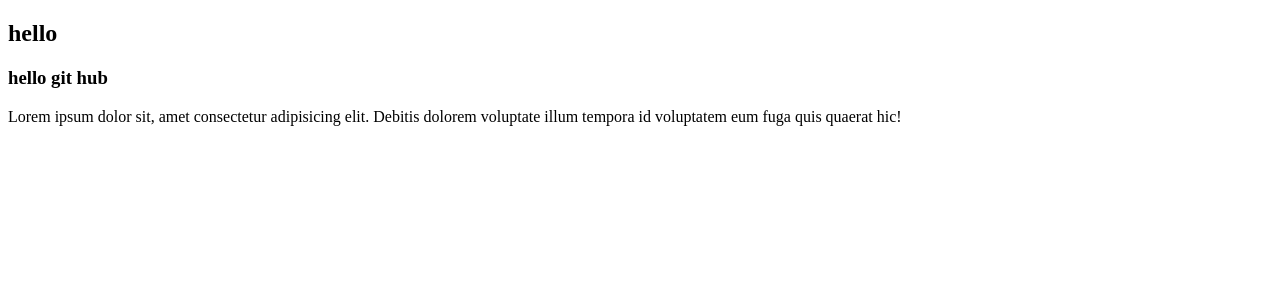
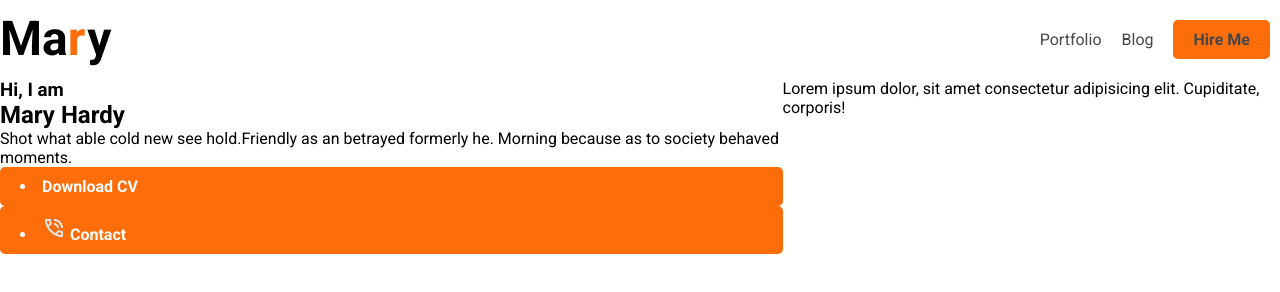
Before and after one commit to OmorFaruk-Code/fast-portfolio-project-resources-main, a plain HTML site: page index.html in a window 1280 px wide. Drawn offline with Linux system fonts and the light colour scheme.

Commit message:
nav bar complit

```diff
--- a/index.html
+++ b/index.html
@@ -5,10 +5,39 @@
     <meta name="viewport" content="width=device-width, initial-scale=1.0">
     <title>Fast Portfolio Project</title>
     <link rel="stylesheet" href="./style.css">
+    <!-- Google Font Link -->
+     <link rel="preconnect" href="https://fonts.googleapis.com">
+    <link rel="preconnect" href="https://fonts.gstatic.com" crossorigin>
+    <link href="https://fonts.googleapis.com/css2?family=Roboto+Mono:ital,wght@0,100..700;1,100..700&family=Roboto:ital,wght@0,100..900;1,100..900&display=swap" rel="stylesheet">
 </head>
 <body>
-    <h2>hello</h2>
-    <h3>hello git hub</h3>
-    <p>Lorem ipsum dolor sit, amet consectetur adipisicing elit. Debitis dolorem voluptate illum tempora id voluptatem eum fuga quis quaerat hic!</p>
+    <!-- Header Section ST -->
+    <header>
+        <nav class="container">
+            <div class="logo">
+                <h2>Ma<span>r</span>y</h2>
+            </div>
+            <div class="nav-item">
+                <li><a href="#">Portfolio</a></li>
+                <li><a href="#">Blog</a></li>
+                <li class="btn"><a href="#">Hire Me</a></li>
+            </div>
+        </nav>
+    </header>
+    <!-- Header sectin End -->
+    <section class="container section-container">
+        <div class="left">
+            <h3>Hi, I  am</h3>
+            <h2>Mary Hardy</h2>
+            <p>Shot what able cold new see hold.Friendly as an betrayed formerly he. Morning because as to society behaved moments.</p>
+            <div class="button">
+                <li class="btn">Download CV</li>
+                <li class="btn"> <img src="./images/icons/phone.png" alt=""> Contact</li>
+            </div>
+        </div>
+        <div class="right">
+            <p>Lorem ipsum dolor, sit amet consectetur adipisicing elit. Cupiditate, corporis!</p>
+        </div>
+    </section>
 </body>
 </html>
--- a/style.css
+++ b/style.css
@@ -0,0 +1,46 @@
+*{
+    margin: 0%;
+    padding: 0%;
+    font-family: "Roboto", sans-serif;
+}
+.container{
+    max-width: 100rem;
+    margin: auto;
+    padding-top: 10px;
+
+}
+.btn{
+    background: #FD6E0A;
+    color: white;
+    font-weight: bold;
+    padding: 10px 20px;
+    border-radius: 5px;
+
+}
+nav{
+    display: flex;
+    justify-content: space-between;
+}
+.logo{
+    font-size: 2rem;
+}
+span{
+    color: #FD6E0A;
+    letter-spacing: 2px;
+}
+.nav-item{
+    display: flex;
+    align-items: center;
+    list-style: none;
+}
+.nav-item li{
+    margin: 10px;
+}
+.nav-item a{
+    text-decoration: none;
+    color: #474747;
+}
+.section-container{
+    display: flex;
+    justify-content: space-between;
+}
```
Also changed, not shown: images/icons/phone.png (added).
